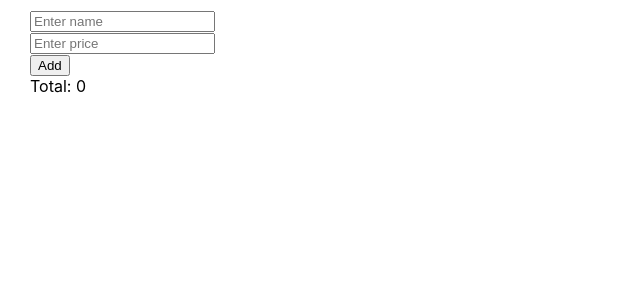
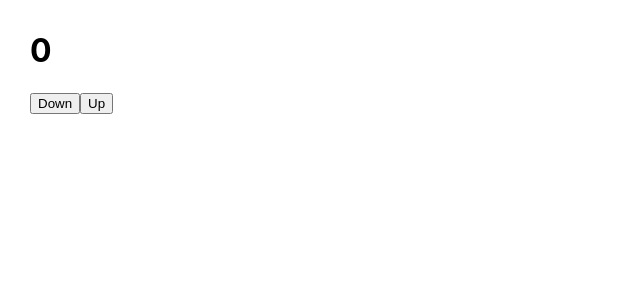
Before and after one commit to caoduong8x/hookreact, a React (Create React App) app: page / in a window 1280 px wide. Shown: the top 300 px of the page, without its empty margins (0-640 px from the left). Built offline with nearby package versions, Linux system fonts and the light colour scheme.

Commit message:
useReducer-1

```diff
--- a/src/App.js
+++ b/src/App.js
@@ -1,60 +1,51 @@
-//useMemo dùng để tránh lặp lại code không cần thiết nhiều lần
-import React, { useCallback, useMemo, useState, useRef } from "react";
+// useState
+//1. init state
+//2. action: up/down
+//----------------------------------------------------------------
+// useReduce
+//1. init state
+//2. action: up/down
+//3. reducer
+//4. dispatch
+import React, {
+  useCallback,
+  useMemo,
+  useState,
+  useRef,
+  useReducer,
+} from "react";
 import { ToastContainer, toast } from "react-toastify";
 import "react-toastify/dist/ReactToastify.css";
 import Content from "./Content";
 
+//init state
+const initState = 0;
+
+//action
+const UP_ACTION = "up";
+const DOWN_ACTION = "down";
+
+const reducer = (state, action) => {
+  console.log("reducer running");
+  switch (action) {
+    case UP_ACTION:
+      return state + 1;
+    case DOWN_ACTION:
+      return state - 1;
+    default:
+      throw new Error("Action is not valid");
+  }
+};
+
 function App() {
-  const [name, setName] = useState("");
-  const [price, setPrice] = useState("");
-  const [products, setProducts] = useState([]);
+  const [count, dispatch] = useReducer(reducer, initState);
 
-  const nameRef = useRef();
-  const handleSubmit = () => {
-    setProducts([
-      ...products,
-      {
-        name,
-        price: +price,
-      },
-    ]);
-    setName("");
-    setPrice("");
-    nameRef.current.focus();
-  };
-  const total = useMemo(() => {
-    const result = products.reduce((total, product) => {
-      console.log("tinh toan lai");
-      return total + product.price;
-    }, 0);
-    return result;
-  }, [products]);
   return (
     <>
       <div style={{ padding: "10px 30px" }}>
-        <input
-          value={name}
-          ref={nameRef}
-          placeholder="Enter name"
-          onChange={(e) => setName(e.target.value)}
-        />
-        <br />
-        <input
-          value={price}
-          placeholder="Enter price"
-          onChange={(e) => setPrice(e.target.value)}
-        />{" "}
-        <br />
-        <button onClick={handleSubmit}>Add</button>
-        <br />
-        Total: {total}
-        <ul>
-          {products.map((product, index) => (
-            <li key={index}>
-              {product.name} - {product.price}
-            </li>
-          ))}
-        </ul>
+        <h1>{count}</h1>
+        <button onClick={() => dispatch(DOWN_ACTION)}>Down</button>
+        <button onClick={() => dispatch(UP_ACTION)}>Up</button>
       </div>
       <ToastContainer />
     </>
```
